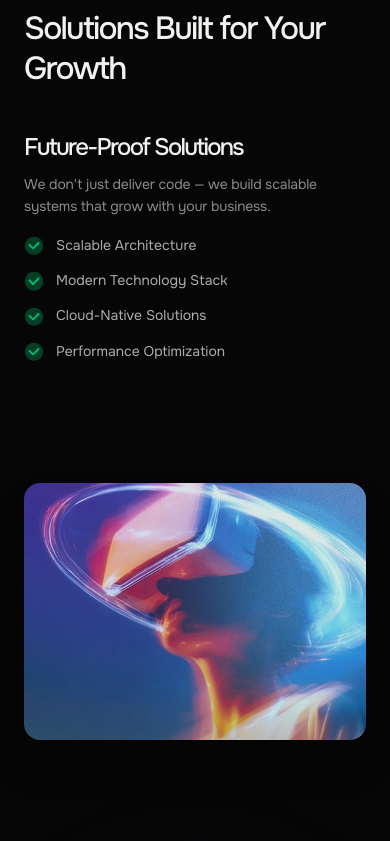
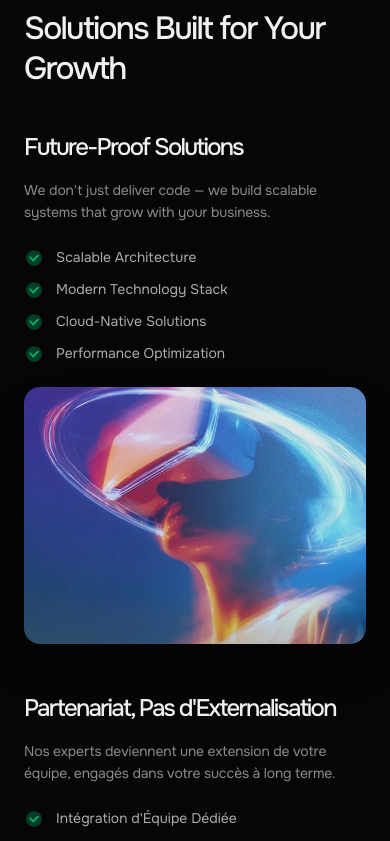
Before and after one commit to Boudjelal-Fateh/m3-games, a Next.js app: page / in a window 390 px wide. Shown: the part 2660-3501 px from the top of the page. Built offline with nearby package versions, Linux system fonts and the light colour scheme.

Commit message:
feat: add ExpertiseSection component with interactive content and navigation.

```diff
--- a/src/components/ExpertiseSection.tsx
+++ b/src/components/ExpertiseSection.tsx
@@ -189,13 +189,58 @@ export default function ExpertiseSection() {
           </div>
 
           {/* Frame 2: Content Grid */}
-          <div className="flex flex-col lg:flex-row items-center gap-8 md:gap-12 lg:gap-16 w-full max-w-7xl">
+          {/* Frame 2: Content Grid */}
+          <div className="w-full max-w-7xl">
+
+            {/* Mobile/Tablet View (< lg) */}
+            <div className="flex flex-col gap-12 sm:gap-16 lg:hidden w-full">
+              {expertiseData.map((item) => (
+                <div key={item.id} className="flex flex-col gap-6 sm:gap-8">
+                  <div className="flex flex-col gap-4 sm:gap-5">
+                    <h3 className="text-[24px] sm:text-[32px] leading-[32px] sm:leading-[40px] font-onest font-medium -tracking-[1.76px] text-[#f1f1ef]">
+                      {item.title}
+                    </h3>
+                    <p className="text-[14px] sm:text-[16px] leading-[22px] sm:leading-[24px] -tracking-[0.16px] font-onest font-normal text-[#adadad]/80">
+                      {item.description}
+                    </p>
+                    <div className="flex flex-col gap-3 mt-2">
+                      {item.features.map((feature) => (
+                        <div key={feature} className="flex items-center gap-3">
+                          <Image
+                            src={"/check-circle-1.svg"}
+                            width={20}
+                            height={20}
+                            alt="Check Icon"
+                            className="w-5 h-5 sm:w-6 sm:h-6"
+                          />
+                          <span className="text-[14px] sm:text-[16px] leading-[20px] sm:leading-[24px] font-onest font-normal text-[#adadad]">
+                            {feature}
+                          </span>
+                        </div>
+                      ))}
+                    </div>
+                  </div>
+                  <div className="relative rounded-2xl overflow-hidden shadow-2xl w-full aspect-[4/3]">
+                     <Image
+                        src={item.image}
+                        alt={item.title}
+                        className="w-full h-full object-cover"
+                        width={562}
+                        height={568}
+                      />
+                  </div>
+                </div>
+              ))}
+            </div>
+
+            {/* Desktop View (>= lg) */}
+            <div className="hidden lg:flex flex-row items-center gap-16 w-full">
               {/* Left Div: Text and List */}
               <ExpertiseContent activeFeature={currentFeature} />
 
               {/* Right Div: Image with Scrollbar */}
-            <div className="flex-1 relative flex items-center gap-4 sm:gap-6 w-full justify-end">
-              <div className="relative rounded-2xl sm:rounded-3xl overflow-hidden shadow-2xl flex-1 max-w-[600px] aspect-[4/3] md:aspect-auto md:h-[500px]">
+              <div className="flex-1 relative flex items-center gap-6 w-full justify-end">
+                <div className="relative rounded-3xl overflow-hidden shadow-2xl flex-1 max-w-[600px] h-[500px]">
                   <AnimatePresence mode="wait">
                     <motion.div
                       key={currentFeature.image}
@@ -216,8 +261,8 @@ export default function ExpertiseSection() {
                   </AnimatePresence>
                 </div>
 
-              {/* Vertical Scrollbar - Desktop only */}
-              <div className="hidden md:flex flex-col items-center justify-between h-[300px] sm:h-[400px] md:h-[450px] lg:h-[500px] py-4 pl-4 select-none">
+                {/* Vertical Scrollbar */}
+                <div className="flex flex-col items-center justify-between h-[500px] py-4 pl-4 select-none">
                   <span className="text-xs leading-[18px] text-[#adadad] font-medium min-w-[16px] text-center">01</span>
 
                   <div
@@ -247,6 +292,7 @@ export default function ExpertiseSection() {
               </div>
             </div>
           </div>
+        </div>
     </section>
   );
 }
```
Lines whose indentation alone changed are shown as unchanged.
